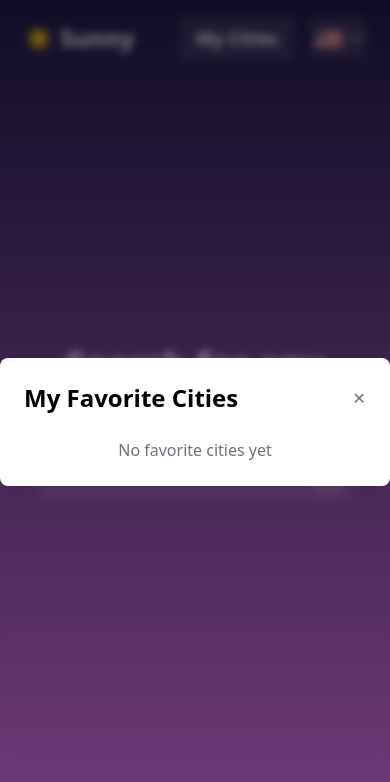
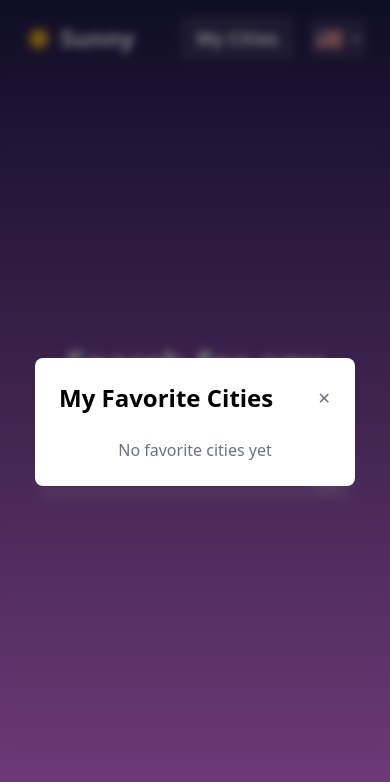
Before and after one commit to jaddesuarez/weather-web-app, a React (Vite) app: page / in a window 390 px wide. Both pictures are taken after a click on the button "My Cities". Shown: the top 782 px of the page. Built offline with nearby package versions, Linux system fonts and the light colour scheme.

Commit message:
add responsive modal

```diff
--- a/src/App.jsx
+++ b/src/App.jsx
@@ -58,7 +58,7 @@ function App() {
                     ? removeFavorite(currCity.id)
                     : addFavorite(currCity.id);
                 }}
-                className="ml-4 text-6xl hover:scale-110 transition-transform"
+                className="ml-4 text-4xl sm:text-6xl hover:scale-110 transition-transform"
               >
                 {user?.favorite?.includes(currCity.id) ? "⭐" : "☆"}
               </button>
--- a/src/ui/components/FavoritesCitiesModal/FavoritesCitiesModal.jsx
+++ b/src/ui/components/FavoritesCitiesModal/FavoritesCitiesModal.jsx
@@ -45,7 +45,7 @@ export const FavoritesCitiesModal = ({
 
   return (
     <div className="fixed inset-0 bg-black/50 backdrop-blur-sm flex items-center justify-center z-50">
-      <div className="bg-white rounded-lg p-6 w-full max-w-md">
+      <div className="bg-white rounded-lg p-6 w-full max-w-xs sm:max-w-md lg:max-w-2xl">
         {/* Header */}
         <div className="flex justify-between items-center mb-6">
           <h2 className="text-2xl font-bold">{t("favoritesTitle")}</h2>
```
